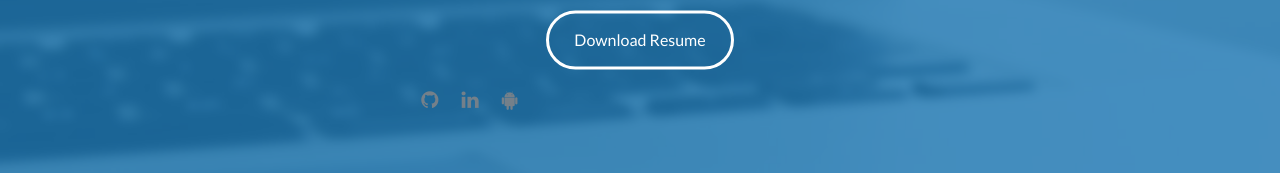
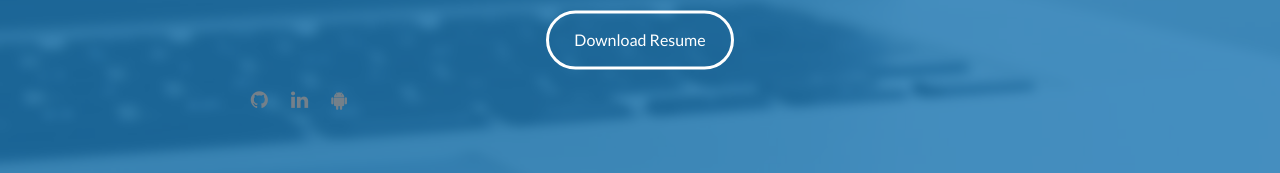
Before and after one commit to madhank93/portfolio-v1, a website: page index.html in a window 1280 px wide. Shown: the part 502-675 px from the top of the page. Drawn offline with nearby package versions, Linux system fonts and the light colour scheme.

Commit message:
changing css style

```diff
--- a/css/styles.css
+++ b/css/styles.css
@@ -36,6 +36,31 @@ body.active {
 	font-size: 1.5rem;
 	line-height: 3.5rem;
   }
+
+.social-new {
+	text-align: center
+}
+
+.social-new ul {
+	margin: 5px 0 0 0;
+	padding: 0
+}
+
+.social-new li {
+	display: inline-block;
+	font-size: 1.25em;
+	list-style: none
+}
+
+.social-new a {
+	display: block;
+	color: #74808a;
+	padding: 10px
+}
+
+.social-new a:hover {
+	color: #3498db
+}
 
 .circular--square {
 	vertical-align: middle;
--- a/index.html
+++ b/index.html
@@ -60,7 +60,7 @@
 
             <div class="container">
                 <div class="row">
-            <div class="col-sm-5 social">
+            <div class="col-sm-5 social-new">
                 <ul>
                     <li>
                         <a href="https://github.com/madhank93" target="_blank"><i class="fa fa-github" aria-hidden="true"></i></a>
```
